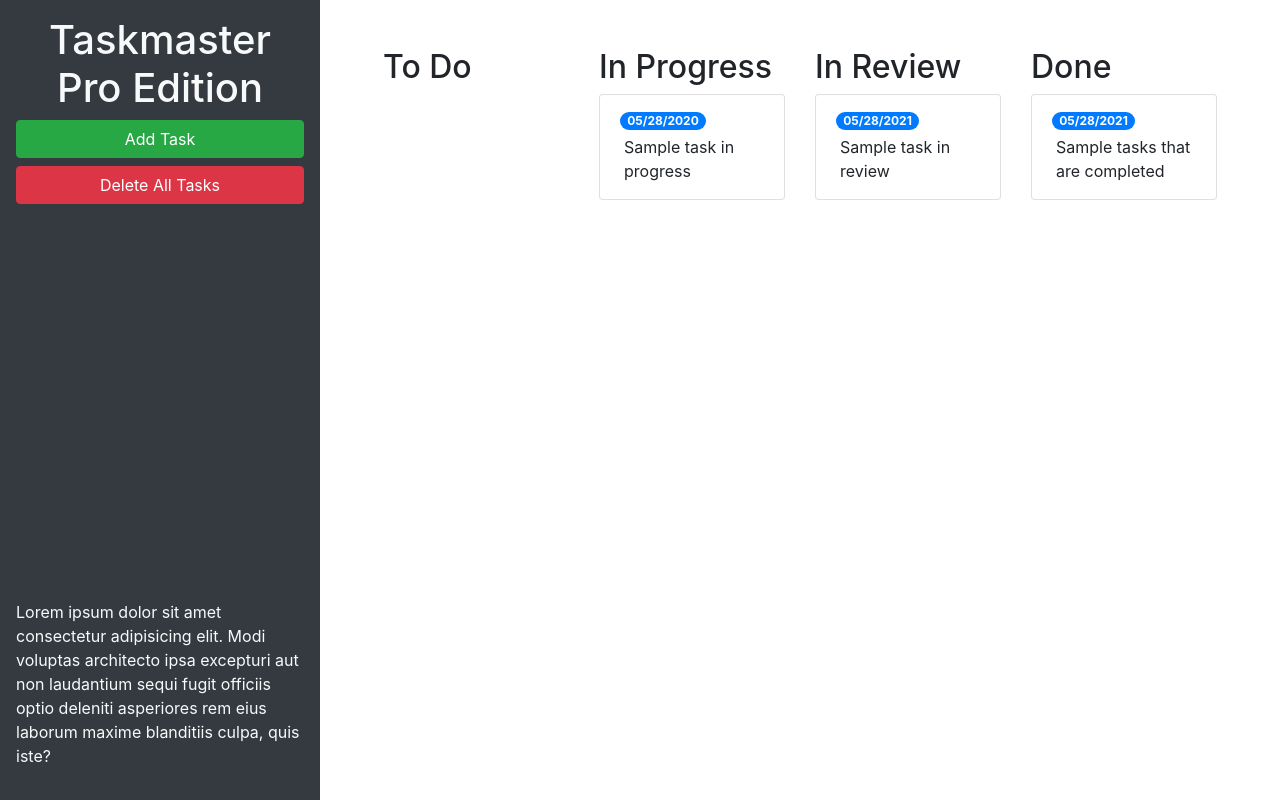
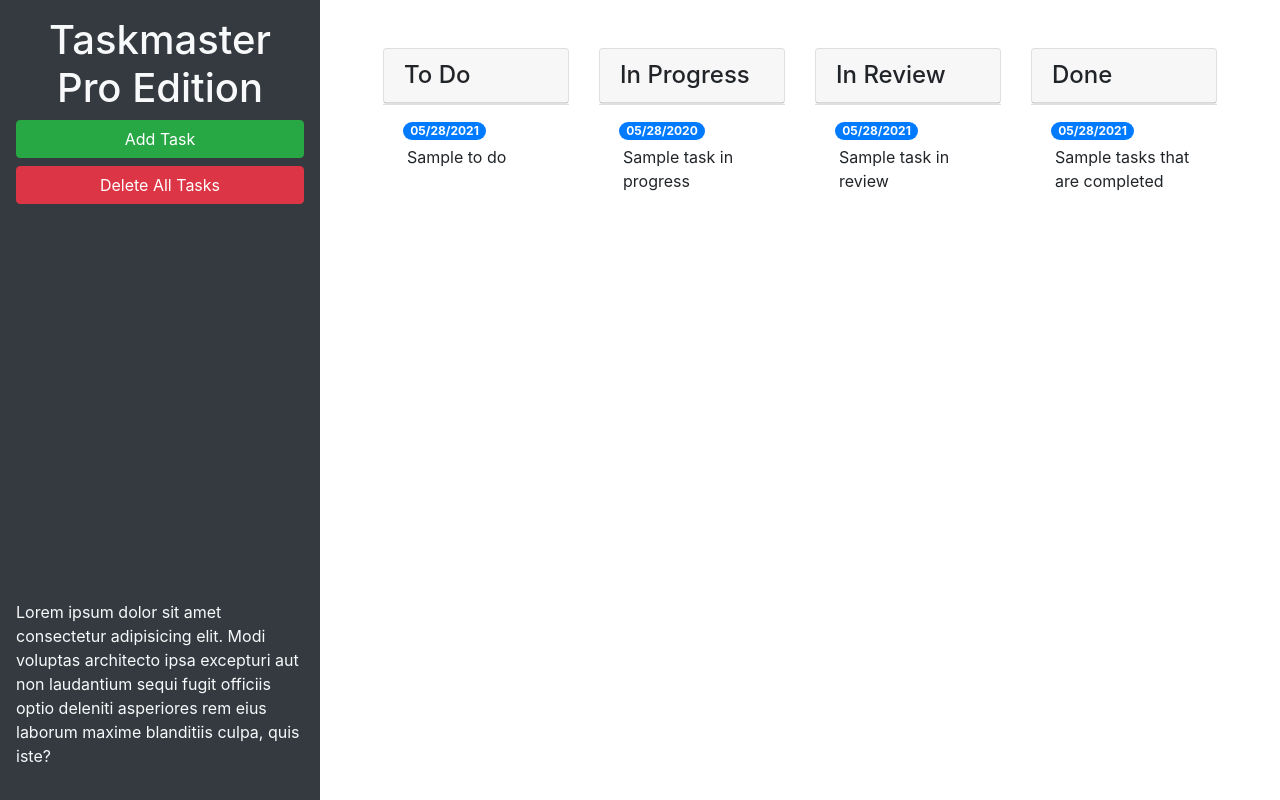
Before and after one commit to oldgraybuzzard/taskmaster-pro, a plain HTML site: page index.html in a window 1280 px wide. Drawn offline with nearby package versions, Linux system fonts and the light colour scheme.

Commit message:
bootstrapp update

```diff
--- a/index.html
+++ b/index.html
@@ -25,14 +25,28 @@
     </header>
     <main class="col-12 col-lg-9">
       <div class="m-5 row justify-content-around">
-        <div class="col-12 col-md-6 col-xl-3 mb-3"><h2>To Do</h2>
-        <ul id="list-toDo" class="list-group"> </ul>
+        <div class="col-12 col-md-6 col-xl-3 mb-3">
+          <div class="card">
+            <h4 class="card-header">
+              To Do
+            </h4>
+          </div>
+        <ul id="list-toDo" class="list-group list-group-flush">
+          <li class="list-group-item">
+            <span class="badge badge-primary badge-pill">05/28/2021</span>
+              <p class="m-1">Sample to do</p>
+          </li>
+        </ul>
       </div>
       <!--todo ends-->
       <!--in progress start-->
       <div class="col-12 col-md-6 col-xl-3 mb-3">
-        <h2>In Progress</h2>
-        <ul id="list-inProgress" class="list-group">
+        <div class="card">
+           <h4 class="card-header">
+             In Progress
+           </h4>
+        </div>
+          <ul id="list-inProgress" class="list-group list-group-flush">
             <li class="list-group-item">
               <span class="badge badge-primary badge-pill">05/28/2020</span>
             <p class="m-1">Sample task in progress</p>
@@ -42,8 +56,12 @@
       <!-- in progress end-->
       <!-- in review start-->
       <div class="col-12 col-md-6 col-xl-3 mb-3">
-        <h2>In Review</h2>
-        <ul id="list-inReview" class="list-group">
+        <div class="card">
+          <h4 class="card-header">
+            In Review
+          </h4>
+        </div>
+          <ul id="list-inReview" class="list-group list-group-flush">
             <li class = "list-group-item">
               <span class="badge badge-primary badge-pill">05/28/2021</span>
               <p class="m-1">Sample task in review</p>
@@ -53,8 +71,13 @@
       <!-- in review ends-->
       <!--done starts-->
       <div class="col-12 col-md-6 col-xl-3 mb-3">
-        <h2>Done</h2>
-        <ul id="list-done" class="list-group">
+        <div class="card">
+          <h4 class="card-header">
+            Done
+          </h4>
+        </div>
+
+        <ul id="list-done" class="list-group list-group-flush">
         <li class="list-group-item">
           <span class="badge badge-primary badge-pill">05/28/2021</span>
           <p class="m-1">Sample tasks that are completed</p>
@@ -81,11 +104,11 @@
           <form>
             <div class="form-group">
               <label for="modalTaskDescription">Task description</label>
-              <textarea id="modalTaskDescription" rows="3"></textarea>
+              <textarea id="modalTaskDescription" rows="3" class="form-control"></textarea>
             </div>
             <div class="form-group">
               <label for="modalDueDate">Due date</label>
-              <input type="text" id="modalDueDate" placeholder="mm/dd/yyyy" autocomplete="off" />
+              <input type="text" class="form-control" id="modalDueDate" placeholder="mm/dd/yyyy" autocomplete="off" />
             </div>
           </form>
         </div>
```
Lines whose indentation alone changed are shown as unchanged.
